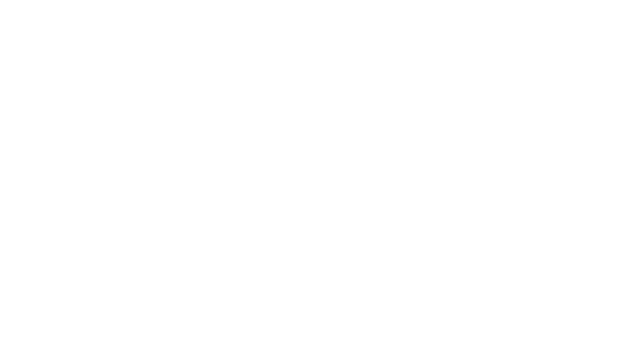
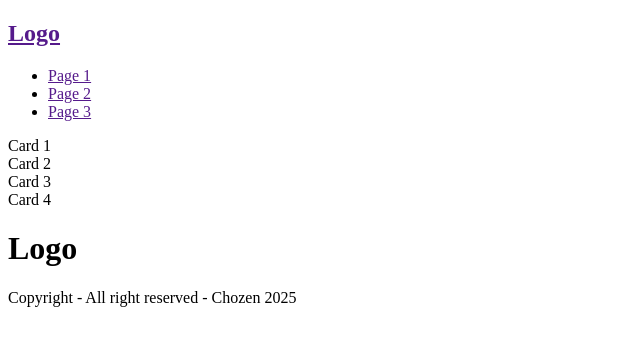
Before and after one commit to Chozen-Wealth/TIC-Linux-CS35, a plain HTML site: page index.html in a window 1280 px wide. Shown: the whole page, without its empty margins (0-640 px from the left). Drawn offline with Linux system fonts and the light colour scheme.

Commit message:
Website index skull.

```diff
--- a/index.html
+++ b/index.html
@@ -4,9 +4,26 @@
     <meta charset="UTF-8">
     <meta name="viewport" content="width=device-width, initial-scale=1.0">
     <link rel="stylesheet" href="style/style.css">
-    <title>Document</title>
+    <title>First GitHub</title>
 </head>
 <body>
-
+    <nav>
+        <h1><a href="">Logo</a></h1>
+        <ul>
+            <li><a href="">Page 1</a></li>
+            <li><a href="">Page 2</a></li>
+            <li><a href="">Page 3</a></li>
+        </ul>
+    </nav>
+    <section>
+        <div class="carte">Card 1</div>
+        <div class="carte">Card 2</div>
+        <div class="carte">Card 3</div>
+        <div class="carte">Card 4</div>
+    </section>
+    <footer>
+        <h1>Logo</h1>
+        <p>Copyright - All right reserved - Chozen 2025</p>
+    </footer>
 </body>
 </html>
```
